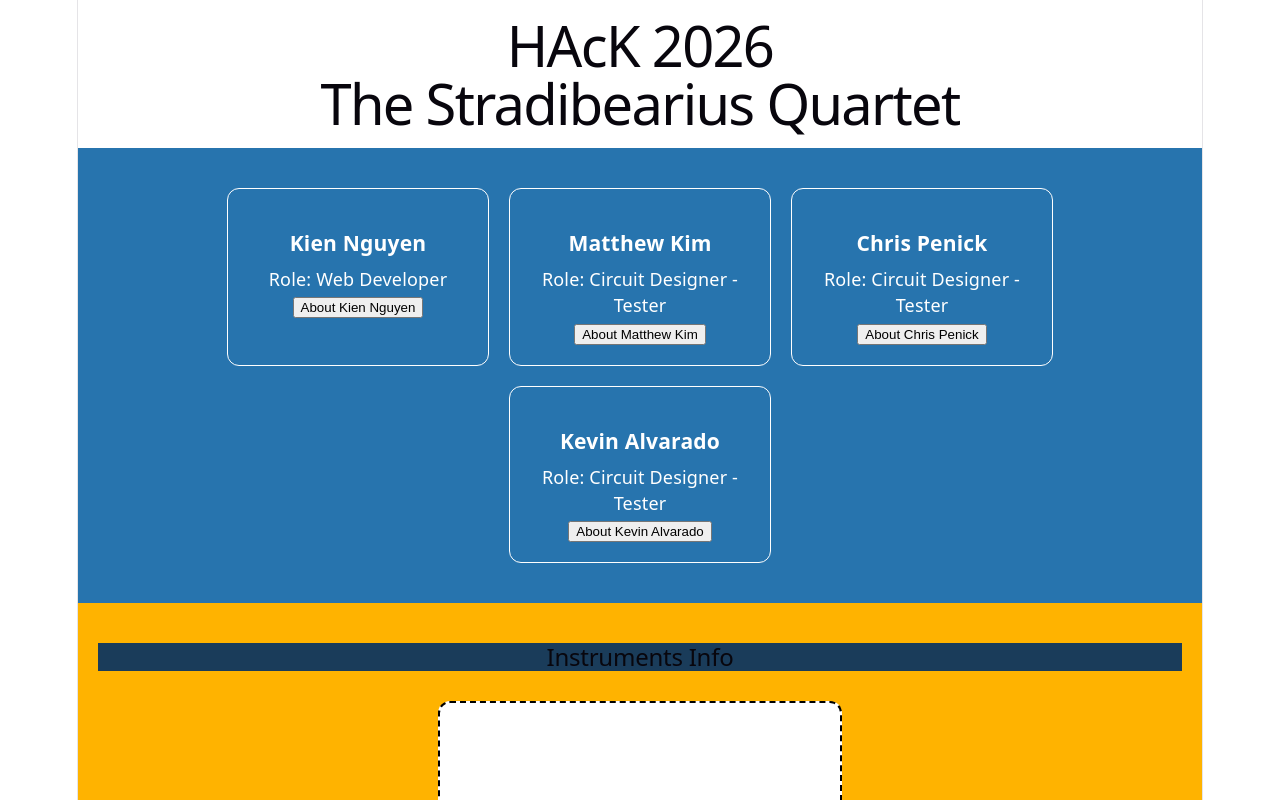
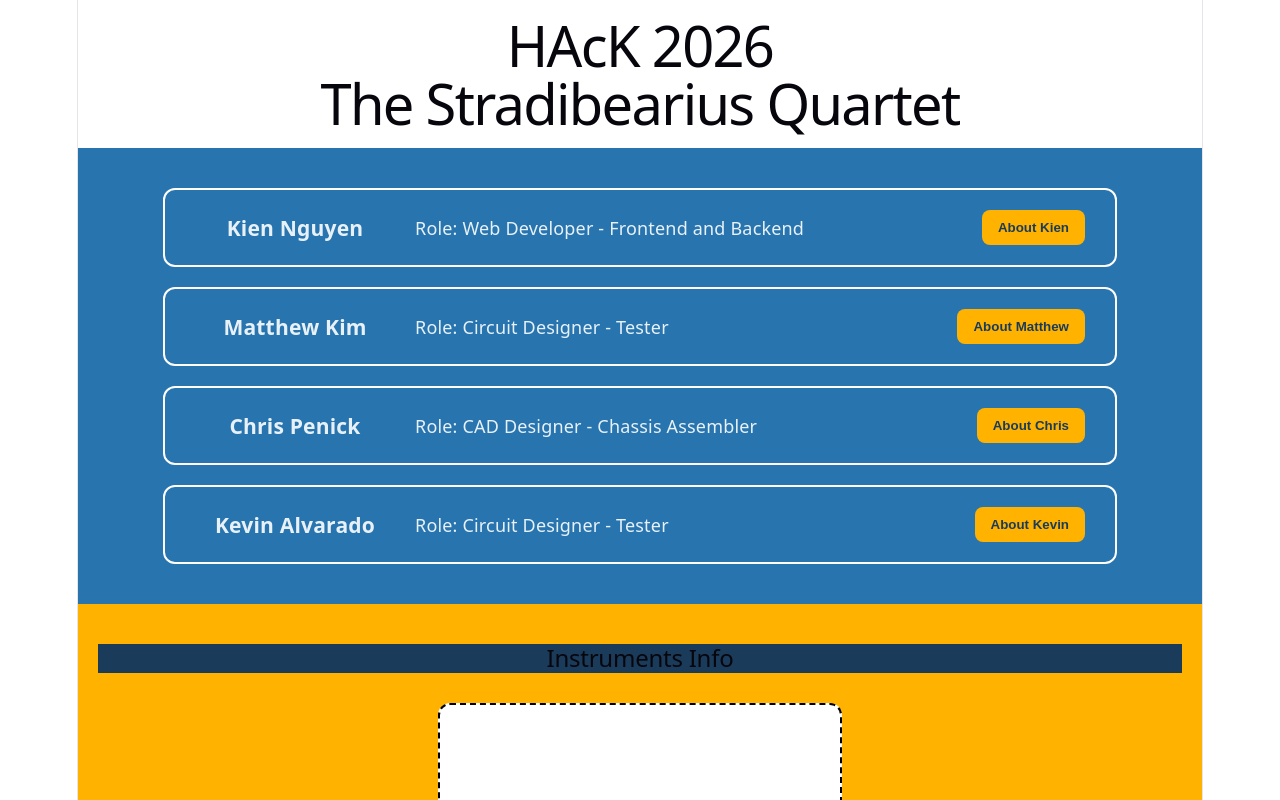
Before and after one commit to tacgia2711/HAcK_Project, a React (Vite) app in the folder HAcK_Website/: page / in a window 1280 px wide. Shown: the top 800 px of the page. Built offline with nearby package versions, Linux system fonts and the light colour scheme.

Commit message:
Added functional buttons to show the introduction of each member. Also made changes to the layout of the name card to be vertical for displaying convinience.

```diff
--- a/HAcK_Website/src/App.css
+++ b/HAcK_Website/src/App.css
@@ -6,32 +6,109 @@
   --ucla-dark: #1a3c5a;
 }
 
+/*Main Parent of Member Card Section*/
+.BandSection {
+    display: flex;
+    flex-direction: column;
+    align-items: center;
+
+    gap:20px;
+    padding: 40px 20px;
+
+    background: var(--ucla-blue);
+}
+
 .MemberCard {
-    width: 220px;
-    padding: 20px;
-    border: 1px solid #ffffff;
+    width: 95%;
+    max-width: 950px;
+
+    border: 2px solid white;
     border-radius: 12px;
+
+    overflow: hidden;
+    color: var(--ucla-light);
+}
+
+.MemberCard.open {
+    width: 650px;
+}
+
+/*Member Main section - Names and Role*/
+.MemberMain {
+    display: grid;
+    grid-template-columns: 200px 1fr auto;
+    align-items: center;
+
+    gap: 0px;
+    padding: 20px 30px;
+}
+
+.MemberMain h3 {
+    margin: 0;
     text-align: center;
 }
 
-.MemberCard h3 {
-    margin-bottom: 10px;
+.MemberMain p {
+    margin: 0 20px;
+    text-align: left;
 }
 
-.MemberCard p {
-    margin: 0;
+/*Card Button Section*/
+.CardButton {
+    padding: 10px 16px;
+
+    background: var(--ucla-gold);
+    color: var(--ucla-dark);
+
+    border: none;
+    border-radius: 8px;
+
+    cursor: pointer;
+
+    transition: 0.2s ease;
 }
 
-.BandSection {
-    display: flex;
-    justify-content: center;
-    gap: 20px;
-    flex-wrap: wrap;
-    padding: 40px 20px;
-    background: var(--ucla-blue);
-    color: white;
+.CardButton:hover {
+    background:white;
 }
 
+.CardButton:active {
+    transform: translateY(1px);
+}
+
+/*Intro Section*/
+.MemberIntro {
+    max-height: 0;
+    opacity: 0;
+
+    overflow: hidden;
+
+    padding: 0 30px;
+
+    transition:
+        max-height 0.4s ease,
+        opacity 0.4s ease,
+        padding 0.4s ease;
+}
+
+.MemberIntro.show {
+    max-height: 400px;
+    opacity: 1;
+
+    padding: 20px 30px;
+
+    border-top: 1.5px dashed white;
+}
+
+.MemberIntro p {
+    margin: 0;
+
+    text-align: left;
+    line-height: 1.6;
+}
+
+
+/*Main Parent of the Instrument Section*/
 .InstrumentSection {
     background: #ffb300;
     padding: 40px 20px;
@@ -84,6 +161,7 @@
     margin: 0 auto 20px auto;
 }
 
+/*Main Parent of the Live Section*/
 .LiveMode {
     position: fixed;
     top: 0;
@@ -97,7 +175,7 @@
     z-index: 1000;
 
     display: flex;
-    flex-direction: flex;
+    flex-direction: column;
     align-items: center;
     justify-content: center;
 }
--- a/HAcK_Website/src/App.jsx
+++ b/HAcK_Website/src/App.jsx
@@ -2,23 +2,26 @@ import { useState } from 'react'
 import Live from './Live.jsx'
 import './App.css'
 
-function MemberCard ({name, role, intro}) {
+function MemberCard ({firstName, lastName, role, intro}) {
     const [openCard, setOpen] = useState(false)
 
     return (
-        <div className = "MemberCard">
+        <div className = {`MemberCard ${openCard ? 'open' : ''}`}>
+            <div className = "MemberMain">
+                <h3>{firstName} {lastName}</h3>
 
-            <h3>{name}</h3>
+                <p>Role: {role}</p>
 
-            <p>Role: {role}</p>
+                <button onClick={() => setOpen(!openCard)} className = "CardButton">
+                    <strong>
+                        {openCard ? 'Close': "About " + firstName}
+                    </strong>
+                </button>
+            </div>
 
-            <button onClick={() => setOpen(!openCard)} className = "CardButton">
-                About {name}
-            </button>
-
-            {openCard && (
+            <div className = {`MemberIntro ${openCard ? 'show' : ''}`}>
                 <p>{intro}</p>
-            )}
+            </div>
         </div>
     )
 }
@@ -43,25 +46,29 @@ function App() {
             <div className = "BandSection">
 
                 <MemberCard
-                    name = "Kien Nguyen"
-                    role = "Web Developer"
+                    firstName = "Kien"
+                    lastName = "Nguyen"
+                    role = "Web Developer - Frontend and Backend"
                     intro = ""
                 />
 
                 <MemberCard
-                    name = "Matthew Kim"
+                    firstName = "Matthew"
+                    lastName= "Kim"
                     role = "Circuit Designer - Tester"
                     intro = "My name is Matthew Kim, and I’m an Electrical Engineering major transferring to UCLA from El Camino College! I was born and raised in Torrance, California, but currently live in Long Beach. I’m a big fan of old-school video games and CRT TVs. My favorite food to eat is Korean BBQ. "
                 />
 
                 <MemberCard
-                    name = "Chris Penick"
-                    role = "Circuit Designer - Tester"
+                    firstName = "Chris"
+                    lastName = "Penick"
+                    role = "CAD Designer - Chassis Assembler"
                     intro = ""
                 />
 
                 <MemberCard
-                    name = "Kevin Alvarado"
+                    firstName = "Kevin"
+                    lastName = "Alvarado"
                     role = "Circuit Designer - Tester"
                     intro = "My name is Kevin Alvarado. My major is electrical engineering. I am from South Central near USC for reference, and my community college is Los Angeles Trade Technical College. My favorite football team is Real Madrid. My favorite food is the Fried Rice from Vim’s Thai food in North Hollywood. "
                 />
```
